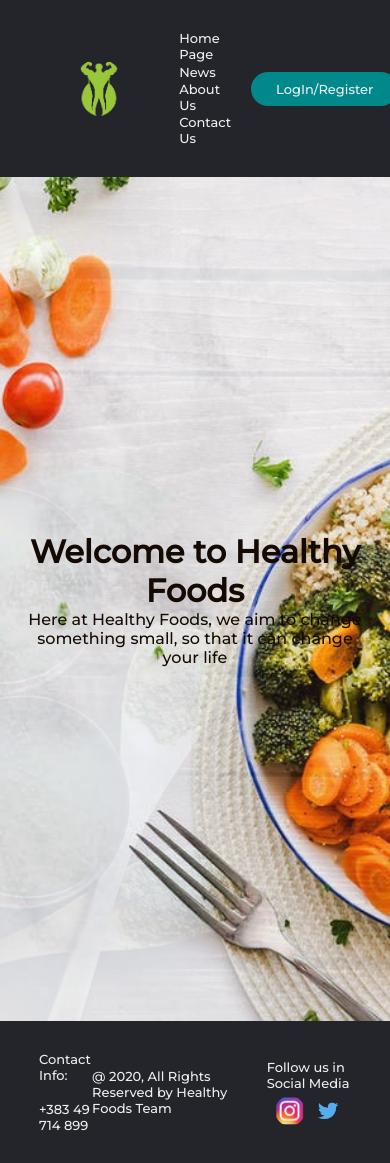
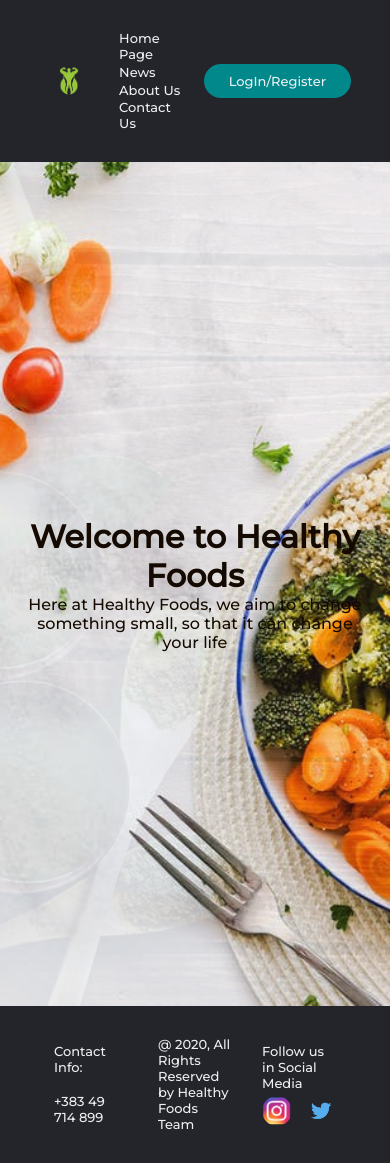
Before and after one commit to TarikSadiku20/HealthyFoods, a PHP site: page /Html/Homepage.html in a window 390 px wide. After the commit the page ends 1129 px from the top, so only its background shows below. Run offline with PHP 8.4, Linux system fonts and the light colour scheme.

Commit message:
Update HomepageCss.css

```diff
--- a/Css/HomepageCss.css
+++ b/Css/HomepageCss.css
@@ -139,3 +139,54 @@
 }
 
 /* perfundimi i footerit */
+
+@media only screen and (max-width:800px) {
+    /* For tablets: */
+    * {
+      width: 100%;
+    }
+    .logo{
+        width: 80px;
+        height: 40px;
+    }
+    .nav_links{
+        width: auto;
+        margin-right: 1px;
+    }
+    .background-image, h1, p {
+        width: 100%;
+    }
+    h3,h4, h5{
+        display: block;
+        padding: 0px 15px;
+    }
+    .sec_logo {
+        width: 30px;
+        height: 30px;
+        display: inline;
+    }
+  @media only screen and (max-width:500px) {
+    /* For mobile phones: */
+    * {
+        width: 100%;
+      }
+      .logo{
+          width: 80px;
+          height: 40px;
+      }
+      .nav_links{
+          width: auto;
+          margin-right: 1px;
+      }
+      .background-image, h1, p {
+          width: 100%;
+      }
+      h3,h4, h5{
+          display: block;
+          padding: 0px 15px;
+      }
+      .sec_logo {
+          width: 30px;
+          height: 30px;
+          display: inline;
+      }
```
